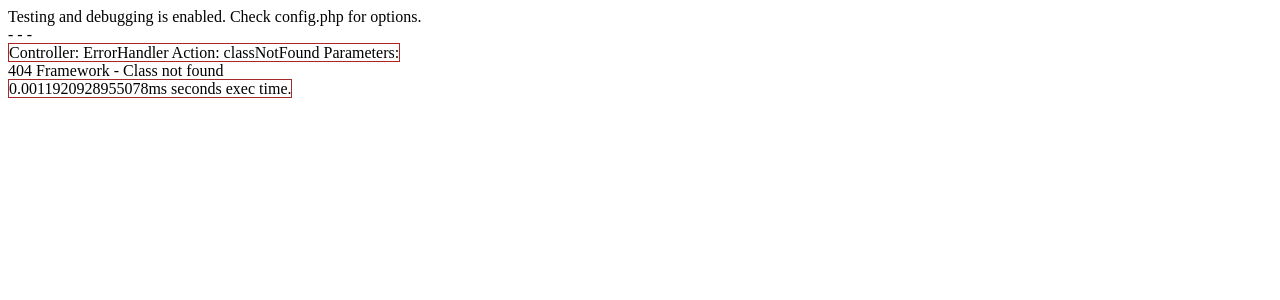
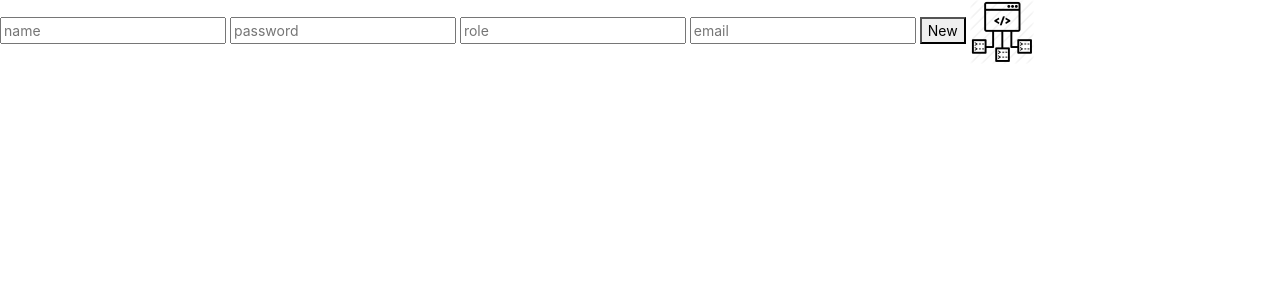
Before and after one commit to dzonibg/mfwork, a PHP site: page /user/register in a window 1280 px wide. Shown: the top 300 px of the page. Run offline with PHP 8.4, Linux system fonts and the light colour scheme.

Commit message:
Work in progress on Auth & Bootstrap.

```diff
--- a/Controllers/TestController.php
+++ b/Controllers/TestController.php
@@ -8,9 +8,9 @@ class TestController {
 
     public function testdb() {
         $users = new Users();
-        $data = $users->getAll();
+        $data = $users->index();
         foreach ($data as $user) {
-            echo $user->id . $user->name . $user->password . $user->email;
+            echo $user->id . ' ' . $user->name . ' ' .  $user->password . ' ' . $user->email . br();
         }
     }
 
@@ -43,4 +43,12 @@ class TestController {
         var_dump($u);
     }
 
+    public function novo() {
+        $noviKorisnik = new Users();
+        $noviKorisnik->name = "Ime";
+        $noviKorisnik->password = "Sifra";
+        $noviKorisnik->email = "Mejl";
+        $noviKorisnik->create();
+    }
+
 }
--- /dev/null
+++ b/Controllers/UserController.php
@@ -0,0 +1,26 @@
+<?php
+
+/*
+ *  Auth.
+ *
+ *
+ */
+
+class UserController {
+
+    public function register() {
+        return view('Auth/register');
+    }
+
+    public function create() {
+        $user = new User();
+        $user->name = request()->post('name');
+        $user->password = request()->post('password');
+        $user->role = request()->post('role');
+        $user->email = request()->post('email');
+        $user->create($user);
+        return redirect("user/registered");
+    }
+
+
+}
--- /dev/null
+++ b/Framework/Auth.php
@@ -0,0 +1,27 @@
+<?php
+
+
+class Auth {
+    public function check() {
+        if (isset($_SESSION['auth']) && ($_SESSION['auth'] == true)) {
+            return true;
+        } else return false;
+    }
+
+    public function login($username) {
+        $_SESSION['auth'] = true;
+        $_SESSION['username'] = $username;
+    }
+
+    public function logout() {
+        session_destroy();
+        return true;
+    }
+
+    public function roleCheck($role) {
+        if ($_SESSION['role'] == $role) {
+            return true;
+        } else return false;
+    }
+
+}
--- a/Framework/Autoload.php
+++ b/Framework/Autoload.php
@@ -36,3 +36,6 @@ foreach (glob("../Models/*.php") as $filename)
 {
     require_once($filename);
 }
+
+/* Load Bootstrap */
+loadBootstrap();
--- /dev/null
+++ b/Framework/Bootstrap.php
@@ -0,0 +1,16 @@
+<?php
+
+
+class Bootstrap {
+
+    public function title($title) {
+        echo "\r\n<title>{$title}</title>\r\n";
+    }
+
+    public function alert($text, $type) {
+        echo "\r\n<div class='alert alert-{$type}' role='alert'>";
+        echo "\r\n{$text}";
+        echo "\r\n</div>";
+    }
+
+}
--- a/Framework/DBQuery.php
+++ b/Framework/DBQuery.php
@@ -2,12 +2,14 @@
 require "DBQueryTraits.php";
 class Model {
 
-    use DBQueryTraits;
-    public $tableName;
+    use DBExtends;
+    protected $tableName;
     private $keys;
     private $values;
     private $query;
-
+/*
+ *  PDO CLASS
+ */
     public function db()
     {
         $host = $GLOBALS['db_hostname'];
@@ -28,22 +30,32 @@ class Model {
             throw new \PDOException($e->getMessage(), (int)$e->getCode());
         }
     }
-
+/*
+ *
+ *  QUERIES
+ *
+ */
 
     public function index() {
         return $this->db()->query("SELECT * FROM " . $this->tableName)->fetchAll();
     }
 
-    public function fastFindByParameter($parameter, $value) {
+    public function all() {
+        return $this->db()->query("SELECT * FROM " . $this->tableName)->fetchAll();
+    }
+
+    public function FindByParameter($parameter, $value) {
         return $this->db()
             ->query("SELECT * FROM " . $this->tableName . " WHERE " . $parameter . " = " . $value)->fetchAll();
     }
 
 
     public function create($object) {
-        $array = (array)$object;
+//        $array = (array)$object;
+        $array = get_object_vars($object);
         foreach ($array as $key => $value) {
-            if (($key != "tableName") && ($key != 'values') && ($key != 'keys') && ($key != 'id')) {
+//            if (($key != "tableName") && ($key != 'values') && ($key != 'keys') && ($key != 'id') && ($key != 'query')) {
+                if (($key != "tableName") && ($key != 'values') && ($key != 'keys') && ($key != 'query')) {
                 $this->addKey($key);
                 $this->addValue($value);
             }
@@ -53,12 +65,17 @@ class Model {
         $this->store();
     }
 
-    private function addKey($key) {
+    private function addKey($key)
+    {
         $this->keys = $this->keys . $key . ", ";
     }
 
     private function addValue($value) {
-        $this->values = $this->values . "'" . $value . "', ";
+        if ($value != NULL) {
+            $this->values = $this->values . "'" . $value . "', ";
+        } else {
+            $this->values = $this->values . 'NULL, ';
+        }
     }
 
     private function store() { // called by create
--- a/Framework/DBQueryTraits.php
+++ b/Framework/DBQueryTraits.php
@@ -1,15 +1,14 @@
 <?php
 
-trait DBQueryTraits {
+trait DBExtends {
 
     /*
      *  Chainable methods, used to build a query.
      *  Set the query using setQuery().
+     *
+     *  Q U E R Y   S E T T E R S :
      */
 
-    public function find($id) {
-        return Model::setQuery("SELECT * FROM test WHERE id = {$id}");
-    }
 
     public function select() {
         Model::setQuery("SELECT * FROM {$this->tableName}");
@@ -26,18 +25,26 @@ trait DBQueryTraits {
         return $this;
     }
 
-    public function Ascending($field) {
+    public function asc($field) {
         Model::setQuery($this->query . " ORDER BY {$field} ASC");
         return $this;
     }
 
-    public function Descending($field) {
+    public function desc($field) {
         Model::setQuery($this->query . " ORDER BY {$field} DESC");
         return $this;
     }
 
+    public function limit($rows) {
+        Model::setQuery($this->query . " LIMIT {$rows}");
+        return $this;
+    }
+
+
     /*
+     *
      * Query getters:
+     *
     */
 
     public function get() {
@@ -48,9 +55,15 @@ trait DBQueryTraits {
         return Model::db()->query($this->query)->fetchAll();
     }
 
-    public function show() {
-        echo Model::showQuery();
+    public function first() {
+        Model::setQuery($this->query . " LIMIT 1");
+        return Model::db()->query($this->query)->fetch();
     }
+
+    public function find($id) {
+        return Model::db()->query("SELECT * FROM {$this->tableName} WHERE id = {$id}")->fetch();
+    }
+
 
     public function insert($keys, $values) {
         Model::db()->query("INSERT INTO {$this->tableName} ($keys) VALUES ($values)");
--- a/Framework/helpers/helpers.php
+++ b/Framework/helpers/helpers.php
@@ -9,8 +9,34 @@ function redirect($path) {
     header("Location:/" .$path);
 }
 
+function loadBootstrap() {
+    echo '<link rel="stylesheet" href="https://maxcdn.bootstrapcdn.com/bootstrap/4.0.0/css/bootstrap.min.css" integrity="sha384-Gn5384xqQ1aoWXA+058RXPxPg6fy4IWvTNh0E263XmFcJlSAwiGgFAW/dAiS6JXm" crossorigin="anonymous">
+';
+    echo '<link rel="stylesheet" href="/resources/main.css">';
+}
+
 function layout() {
     if (file_exists("../Views/layout/layout.view.php")) {
         return require_once "../Views/layout/layout.view.php";
     }
 }
+
+function br() {
+    echo "<br>";
+}
+
+function get_public_properties($object) {
+    return get_object_vars($object);
+}
+
+function bootstrap() {
+    return new Bootstrap();
+}
+
+function bs() {
+    return new Bootstrap();
+}
+
+function auth() {
+    return new Auth();
+}
--- /dev/null
+++ b/Models/User.php
@@ -0,0 +1,22 @@
+<?php
+
+/*
+ *  Used for integrated auth.
+ *
+ */
+
+class User extends Model {
+
+    public function __construct()
+    {
+        $this->tableName = "users";
+    }
+
+    public $id = NULL;
+    public $name;
+    public $password;
+    public $role;
+    public $email;
+
+
+}
--- a/Models/Users.php
+++ b/Models/Users.php
@@ -7,7 +7,7 @@ class Users extends Model {
         $this->tableName = "test";
     }
 
-    public $id = "NULL";
+    public $id = "";
     public $name;
     public $password;
     public $email;
--- /dev/null
+++ b/Views/Auth/register.view.php
@@ -0,0 +1,13 @@
+<HTML>
+
+<form method="post" action="/user/create">
+    <input name="name" placeholder="name">
+    <input name="password" placeholder="password">
+    <input name="role" placeholder="role">
+    <input name="email" placeholder="email">
+    <button type="submit">New</button>
+    <img src="/resources/icon.png" height="64">
+
+</form>
+
+</HTML>
--- a/config.php
+++ b/config.php
@@ -1,8 +1,10 @@
 <?php
 /*APP:*/
 
-$GLOBALS['debug'] = true;
+$GLOBALS['debug'] = false;
+$GLOBALS['bootstrap'] = true;
 $GLOBALS['layoutView'] = '';
+$GLOBALS['development'] = true;
 
 /*Database:*/
 $GLOBALS['db_hostname'] = 'localhost';
--- a/public/index.php
+++ b/public/index.php
@@ -1,6 +1,7 @@
 <?php
 session_start();
 require_once "../Framework/Autoload.php";
+bs()->title("MFWork v0.1");
 
 $request = new Router();
 $request->direct();
--- /dev/null
+++ b/resources/main.css
@@ -0,0 +1,3 @@
+body {
+    font-size: 14px;
+}
```
Also changed, not shown: Views/index.view.php (+10 -1 lines), resources/icon.png (added).
